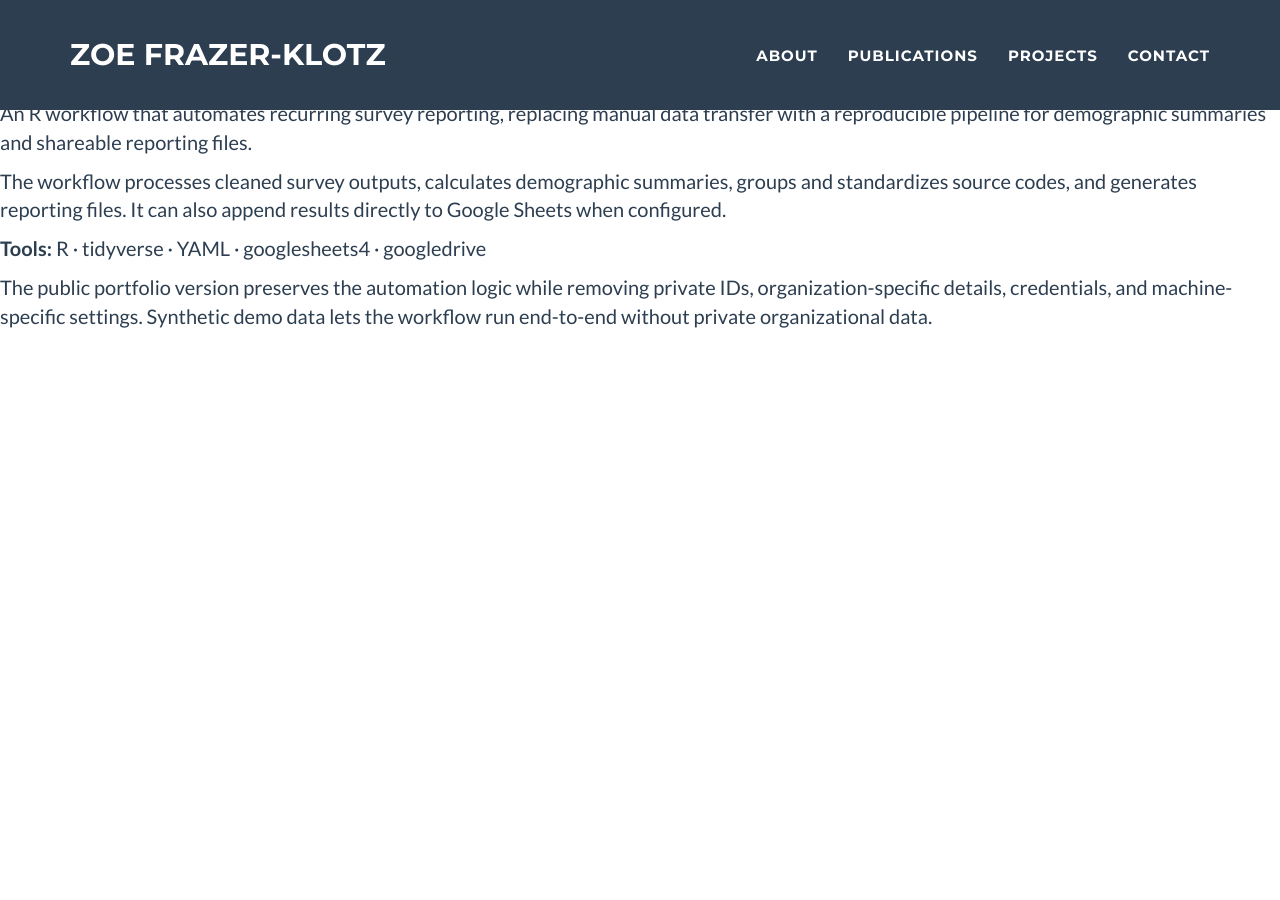
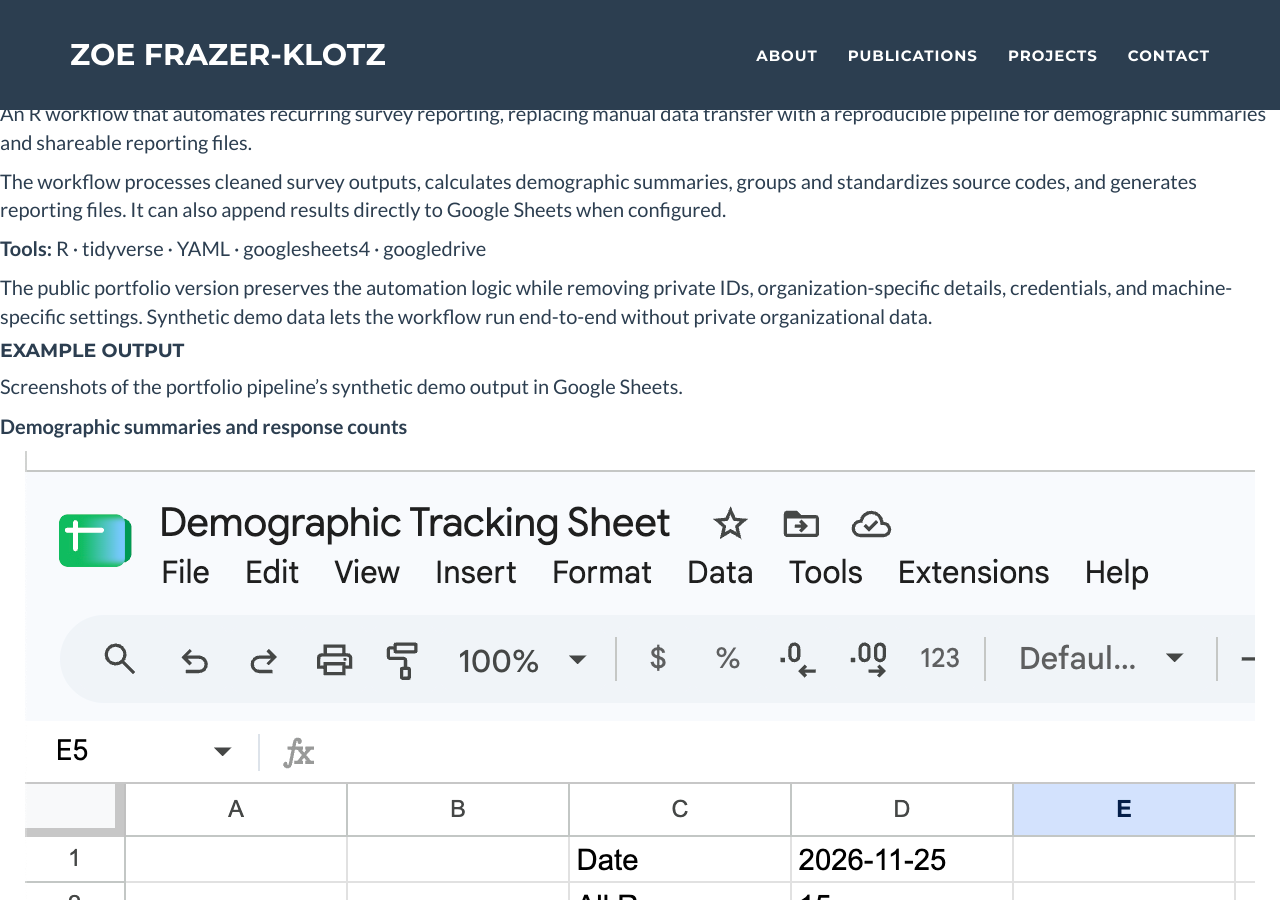
Before and after one commit to zo-klo/zo-klo.github.io, a Jekyll site: the page built from content/project-weekly-report-automation.md, in a window 1280 px wide and 900 px high. Built offline with Jekyll 4.4.1, drawn with Linux system fonts in a browser that asks for light colours; our own code applies the rules of GitHub Pages for plain Markdown files; some of the changed text lies outside the part shown.

Commit message:
Add demo output screenshots to automation project

```diff
--- a/content/project-weekly-report-automation.md
+++ b/content/project-weekly-report-automation.md
@@ -9,3 +9,15 @@ The workflow processes cleaned survey outputs, calculates demographic summaries,
 **Tools:** R · tidyverse · YAML · googlesheets4 · googledrive
 
 The public portfolio version preserves the automation logic while removing private IDs, organization-specific details, credentials, and machine-specific settings. Synthetic demo data lets the workflow run end-to-end without private organizational data.
+
+#### Example output
+
+Screenshots of the portfolio pipeline's synthetic demo output in Google Sheets.
+
+**Demographic summaries and response counts**
+
+[![Google Sheets showing response counts and demographic summaries for the synthetic demo data](/assets/automation-demographics.png){: .img-responsive .img-centered}](/assets/automation-demographics.png)
+
+**Standardized source codes**
+
+[![Google Sheets showing source codes, counts, shares, labels, and outreach groups for the synthetic demo data](/assets/automation-source-codes.png){: .img-responsive .img-centered}](/assets/automation-source-codes.png)
```
Also changed, not shown: assets/automation-demographics.png (added), assets/automation-source-codes.png (added).
